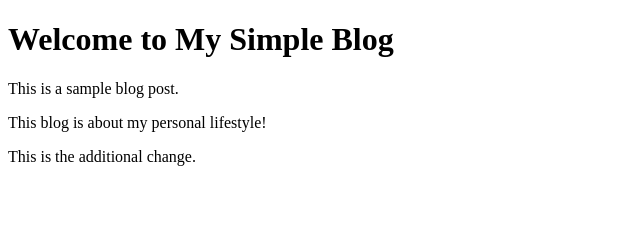
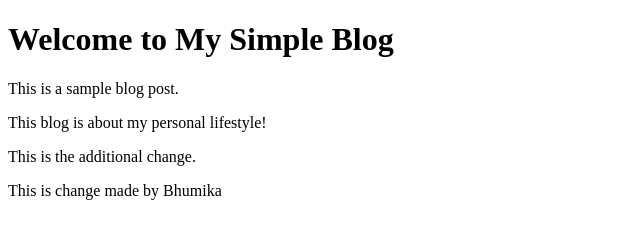
Before and after one commit to bhumikamehta910/Deepasha-Personal-Blog, a plain HTML site: page index.html in a window 1280 px wide. Shown: the whole page, without its empty margins (0-640 px from the left). Drawn offline with Linux system fonts and the light colour scheme.

Commit message:
Update index.html

```diff
--- a/index.html
+++ b/index.html
@@ -10,5 +10,6 @@
     <p>This is a sample blog post.</p>
     <p>This blog is about my personal lifestyle!</p>
     <p>This is the additional change.</p>
+    <p>This is change made by Bhumika</p>
 </body>
 </html>
```
